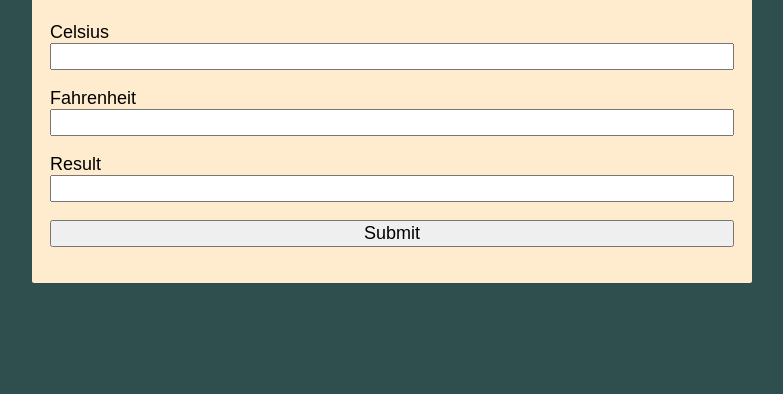
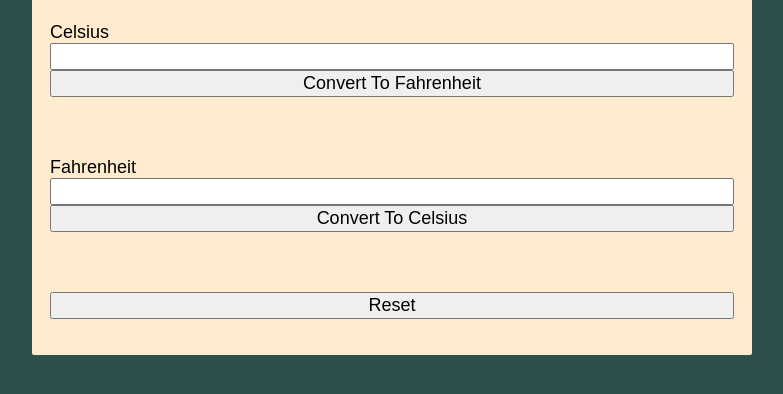
Before and after one commit to OlaniyiOshinusi/my-app-page, a plain HTML site: page index.html in a window 1280 px wide. Shown: the part 148-542 px from the top of the page, without its empty margins (248-1031 px from the left). Drawn offline with Linux system fonts and the light colour scheme.

Commit message:
Added working script and modified form

```diff
--- a/index.html
+++ b/index.html
@@ -15,22 +15,21 @@
                 <label for="celsius">
                     Celsius
                 </label>
-                <input type="number" name="celsius" id="celsius" required>
+                <input type="text" name="celsius" id="celsius" required>
+                <button class="button" type="button" onclick="convertToFahrenheit()">Convert To Fahrenheit</button>
+                <br><br>
             </div>
             <div class="form__control">
                 <label for="fahrenheit">
                     Fahrenheit
                 </label>
-                <input type="number" name="fahrenheit" id="fahrenheit">
+                <input type="text" name="fahrenheit" id="fahrenheit">
+                <button class="button" type="button" onclick="convertToCelsius()">Convert To Celsius</button>
+                <br><br>
             </div>
             <div class="form__control">
-                <label for="result">
-                    Result
-                </label>
-                <input type="number" name="result" id="result">
-            </div>
-            <div class="form__control">
-                <input class="form__btn" type="submit" name="submit" id="submit">
+                <input class="form__btn" type="reset" name="reset" id="reset">
+
             </div>
         </form>
     </div>
--- a/index.js
+++ b/index.js
@@ -1,8 +1,32 @@
-//console.log("Hello World!");
+//import { convertToFahrenheit } from './logic.js';
 
-document.getElementById('temperatureconverter--form').addEventListener('submit', e => {
-    e.preventDefault();
-    const celsius = document.getElementById('celsius').value;
-    const fahrenheit = document.getElementById('fahrenheit').value;
-    console.log(celsius, fahrenheit);
-})
+//document.getElementById('temperatureconverter--form').addEventListener('celsius', e => {
+//    e.preventDefault();
+//    var celsius = document.getElementById('celsius').value;
+//    var fahrenheit = document.getElementById('fahrenheit').value;
+ //   const result = document.getElementById('result');
+ //   result.value = convertTemp(celsius, fahrenheit);
+
+
+//})
+
+
+const convertToFahrenheit = () =>{
+    var celsius = parseFloat(document.getElementById("celsius").value);
+
+    var fahrenheitResult = (parseFloat(celsius) * (9/5)) + 32;
+    var a = fahrenheitResult.toFixed(2);
+
+    document.getElementById("celsius").value = celsius;
+    document.getElementById("fahrenheit").value = a;
+}
+
+const convertToCelsius = () =>{
+    var fahrenheit = parseFloat(document.getElementById("fahrenheit").value);
+
+    var celsiusResult = (parseFloat(fahrenheit) - 32) * (5/9);
+    var b = celsiusResult.toFixed(2);
+
+    document.getElementById("celsius").value = b;
+    document.getElementById("fahrenheit").value = fahrenheit;
+}
--- /dev/null
+++ b/logic.js
@@ -0,0 +1,26 @@
+//const convertToNum = (val) => parseInt(val);
+
+//function convertToFahrenheit(){
+//    var celsiusValue = celsius;
+//    var fahrenheitValue = (parseFloat(celsiusValue) * (9/5)) + 32;
+//    fahrenheitValue = document.getElementById('fahrenheit').value;
+    //return (fahrenheit-32.2)*(5/9);
+//}
+
+//export { convertToFahrenheit };
+//let tempAnswer = prompt("to convert to Celsius enter the temperature in Fahrenheit here");
+//result = "the temperature is "+ convertTemp(tempAnswer) + "degree Celsius";
+//alert(result);
+
+//export { convertToFahrenheit };
+
+
+/*celsius.oninput = () => {
+    let output = (parseFloat(celsius.value) * (9/5)) + 32;
+    fahrenheit.value = parseFloat(output.toFixed(2));
+}
+
+fahrenheit.oninput = () => {
+    let output = (parseFloat(fahrenheit.value) - 32) * (5/9);
+    celsius.value = parseFloat(output.toFixed(2));
+}*/
```
